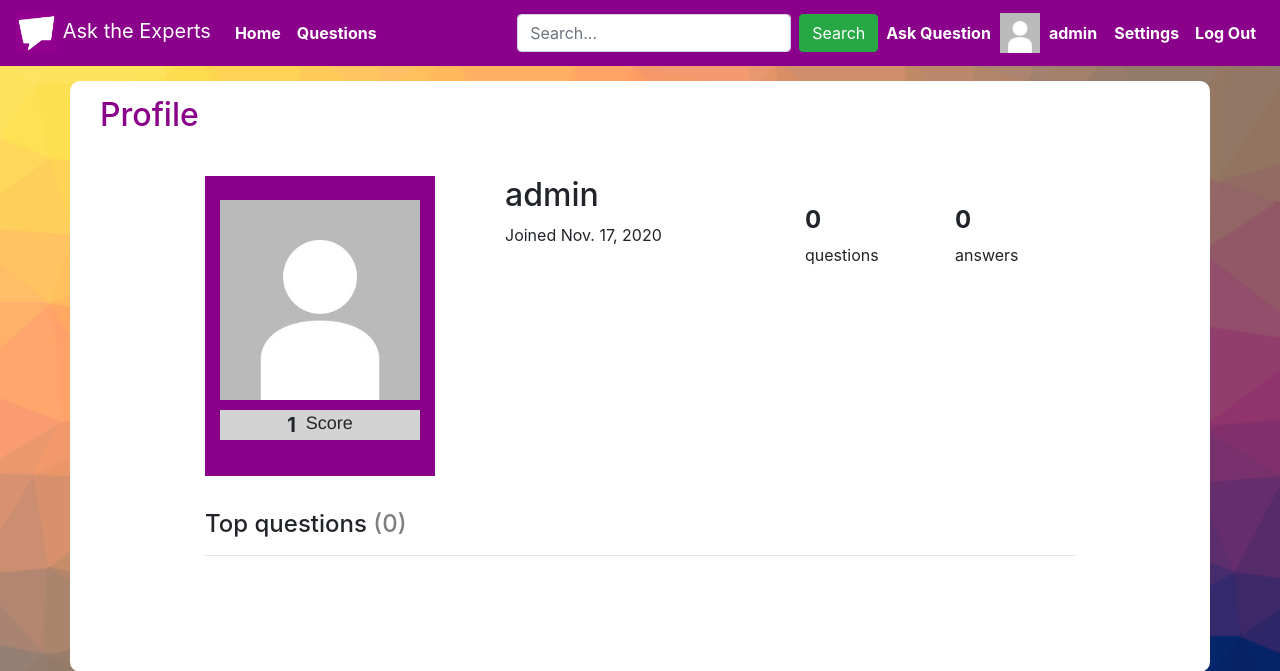
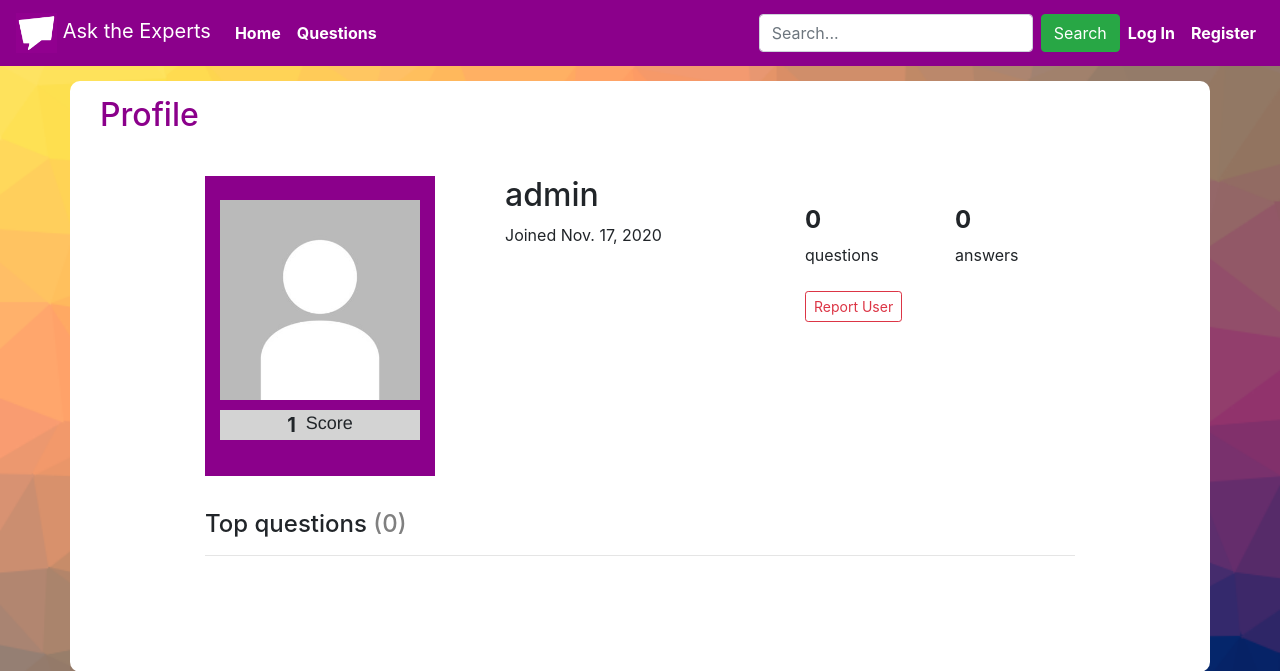
Before and after one commit to gustavocmaciel/ask-the-experts, a Django app: page /profile/1/admin in a window 1280 px wide. Shown: the top 671 px of the page. Run offline with Django 3.2, Linux system fonts and the light colour scheme; data comes from the database, SQL or seed files in the repository; both versions use the stored data as it was after the commit; some libraries are stand-ins or nearby versions.

Commit message:
Add report user function

```diff
--- /dev/null
+++ b/asktheexperts/static/asktheexperts/main.js
@@ -0,0 +1,52 @@
+document.querySelector('#report-user-form').onsubmit = reportUser;
+
+function reportUser() {
+  event.preventDefault();
+
+  // Get reported user and reason from form
+  const reportedUser = document.querySelector('#reported-user').value;
+  const reason = document.querySelector('#reason').value;
+
+  fetch('/send_report', {
+    method: 'POST',
+    headers: {'X-CSRFToken': csrftoken},
+    mode: 'same-origin',
+    body: JSON.stringify({
+      reportedUser: reportedUser,
+      reason: reason
+    })
+  })
+  .then(response => response.json())
+  .then(result => {
+    if (result.message !== "Email sent successfully.") {
+      console.log(result);
+      alert(result.error);
+      return false;
+    } else {
+      console.log(result);
+      return false;
+    }
+  })
+  .catch(error => {
+    console.log('Error:', error);
+  });
+}
+
+// Function to get cookie, from Django docs.
+// https://docs.djangoproject.com/en/3.1/ref/csrf/#ajax
+function getCookie(name) {
+  let cookieValue = null;
+  if (document.cookie && document.cookie !== '') {
+      const cookies = document.cookie.split(';');
+      for (let i = 0; i < cookies.length; i++) {
+          const cookie = cookies[i].trim();
+          // Does this cookie string begin with the name we want?
+          if (cookie.substring(0, name.length + 1) === (name + '=')) {
+              cookieValue = decodeURIComponent(cookie.substring(name.length + 1));
+              break;
+          }
+      }
+  }
+  return cookieValue;
+}
+const csrftoken = getCookie('csrftoken');
--- a/asktheexperts/static/asktheexperts/styles.css
+++ b/asktheexperts/static/asktheexperts/styles.css
@@ -11,8 +11,9 @@
 
 }
 
-#index-div {
+.index-div {
     max-height: 500px;
+    position: relative;
 }
 
 /* Register/Login page */
@@ -69,6 +70,10 @@
 
 .no-decoration:hover {
     text-decoration: none;
+}
+
+#animate {
+    position: absolute;
 }
 
 /* Questions page */
--- a/asktheexperts/templates/asktheexperts/layout.html
+++ b/asktheexperts/templates/asktheexperts/layout.html
@@ -9,7 +9,7 @@
         <meta name="viewport" content="width=device-width, initial-scale=1, shrink-to-fit=no">
 
         <!--icon-->
-        <link href="static/logo.png" rel="icon">
+        <link href="/static/logo.png" rel="icon">
 
         <title>{% block title %}Ask the Experts{% endblock %}</title>
 
@@ -27,7 +27,7 @@
         <!--Nav bar-->
         <nav id="nav-bar" class="navbar navbar-expand-lg navbar-dark">
             <a class="navbar-brand" href="{% url 'index' %}">
-                <img src="static/logo.png" height="40px" loading="lazy">
+                <img src="/static/logo.png" height="40px" loading="lazy">
                 Ask the Experts
             </a>
             <button class="navbar-toggler" type="button" data-toggle="collapse" data-target="#navbarSupportedContent" aria-controls="navbarSupportedContent" aria-expanded="false" aria-label="Toggle navigation">
--- a/asktheexperts/templates/asktheexperts/profile.html
+++ b/asktheexperts/templates/asktheexperts/profile.html
@@ -2,7 +2,7 @@
 {% load static %}
 
 {% block title %}
-{{ user.username }} - Ask the Experts
+{{ user_profile.username }} - Ask the Experts
 {% endblock %}
 
 {% block body %}
@@ -17,11 +17,11 @@
                 <div class="col">
                     <div id="photo-box" class="col">
                         <br>
-                        <img src="{{ user.photo.url }}" height="200px" width="200px">
+                        <img src="{{ user_profile.photo.url }}" height="200px" width="200px">
                         <br>
                         <div class="col">
                             <div id="score-box" class="row justify-content-center">
-                                <span id="user-score">{{ user.score }}</span>
+                                <span id="user-score">{{ user_profile.score }}</span>
                                 <span id="score-tag">Score</span>
                             </div>
                         </div>
@@ -29,20 +29,28 @@
                 </div>
                 <div class="col">
                     <h2>
-                        {{ user.username }}
+                        {{ user_profile.username }}
 
                     </h2>
-                    Joined {{ user.joined }}
+                    Joined {{ user_profile.joined }}
                 </div>
                 <div class="col">
                     <div id="profile-info-div" class="row">
                         <div class="col">
-                            <h4><strong>{{ user.questioned.count}}</strong></h4> {% if user.questioned.count == 1 %} question{% else %} questions{% endif %}
+                            <h4><strong>{{ user_profile.questioned.count}}</strong></h4> {% if user_profile.questioned.count == 1 %} question{% else %} questions{% endif %}
                         </div>
                         <div class="col">
-                            <h4><strong>{{ user.answered_user.count }}</strong></h4> {% if user.answered_user.count == 1 %} answer{% else %} answers{% endif %}
+                            <h4><strong>{{ user_profile.answered_user.count }}</strong></h4> {% if user_profile.answered_user.count == 1 %} answer{% else %} answers{% endif %}
                         </div>
                     </div>
+                    <br>
+                    {% if not request.user == user_profile %}
+                    <form action="{% url 'report_user' %}" method="post">
+                        {% csrf_token %}
+                        <input type="hidden" name="reported_user" value="{{ user_profile.username }}">
+                        <input class="btn btn-sm btn-outline-danger" type="submit" value="Report User">
+                    </form>
+                    {% endif %}
                 </div>
             </div>
             <br>
--- a/asktheexperts/urls.py
+++ b/asktheexperts/urls.py
@@ -28,6 +28,10 @@
     path("settings/change-username", views.change_username, name="change_username"),
     path("settings/change-email", views.change_email, name="change_email"),
     path("settings/change-password", views.change_password, name="change_password"),
-    path("settings/delete-account", views.delete_account, name="delete_account")
+    path("settings/delete-account", views.delete_account, name="delete_account"),
+    path("report_user", views.report_user, name="report_user"),
+
+    # API route
+    path("send_report", views.send_report, name="send_report")
 
 ] + static(settings.MEDIA_URL, document_root=settings.MEDIA_ROOT)
--- a/asktheexperts/views.py
+++ b/asktheexperts/views.py
@@ -1,4 +1,7 @@
+import json
+from django.http import JsonResponse
 from django import forms
+from django.core.paginator import Paginator
 from django.forms import ModelForm
 from django.db.models import Q
 from django.contrib.auth.decorators import login_required
@@ -75,7 +78,12 @@
 
 def questions(request):
     # Get all questions
-    questions = Question.objects.all().order_by("-timestamp")
+    all_questions = Question.objects.all().order_by("-timestamp")
+
+    # Add pagination
+    paginator = Paginator(all_questions, 1)
+    page_number = request.GET.get('page')
+    questions = paginator.get_page(page_number)
 
     return render(request, "asktheexperts/questions.html", {
         "questions": questions
@@ -131,10 +139,10 @@
 
 def profile(request, user_id, username):
     # Render profile page from selected user
-    user = User.objects.get(id=user_id)
-    questions = Question.objects.filter(user_id=user.id).order_by("-votes")
+    user_profile = User.objects.get(id=user_id)
+    questions = Question.objects.filter(user_id=user_profile.id).order_by("-votes")
     return render(request, "asktheexperts/profile.html", {
-        "user": user,
+        "user_profile": user_profile,
         "questions": questions
     })
 
@@ -279,6 +287,23 @@
     return HttpResponseRedirect(reverse("question",args=(question_id,)))
 
 
+@login_required()
+def report_user(request):
+    if request.method == "POST":
+        reported_user = request.POST["reported_user"]
+        return render(request, "asktheexperts/report_user.html", {
+            "reported_user": reported_user
+        })
+
+
+@login_required()
+def send_report(request):
+
+    # Send report must be via POST
+    if request.method != "POST":
+        return JsonResponse({"error": "POST request required."}, status=400)
+
+
 @login_required(login_url="login")
 def settings(request):
     # Render signed in user's settings page
```
Also changed, not shown: asktheexperts/templates/asktheexperts/index.html (+21 -5 lines), asktheexperts/templates/asktheexperts/question.html (+4 -5 lines), asktheexperts/templates/asktheexperts/questions.html (+18 -0 lines), asktheexperts/templates/asktheexperts/report_user.html (added, +39 -0 lines), README.md, db.sqlite3.
